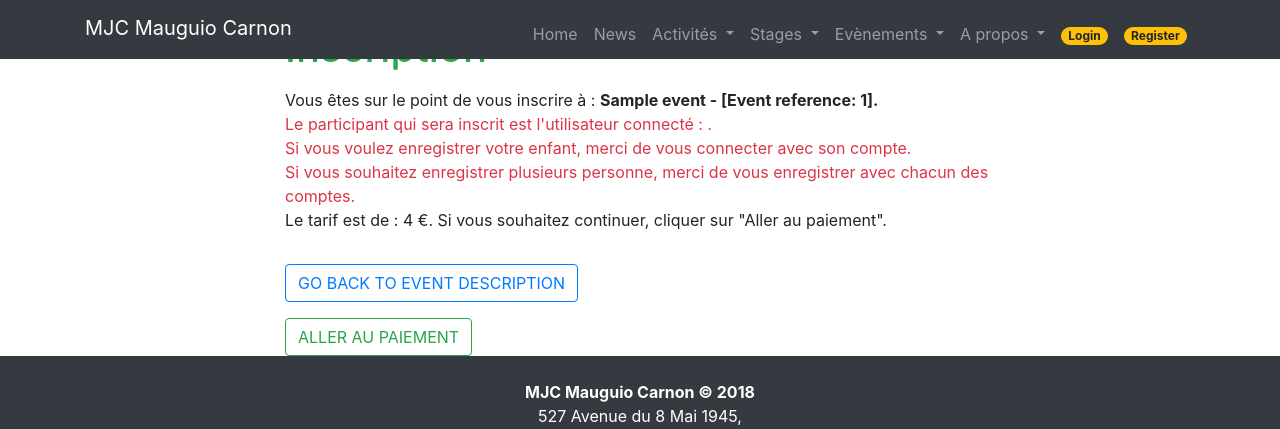
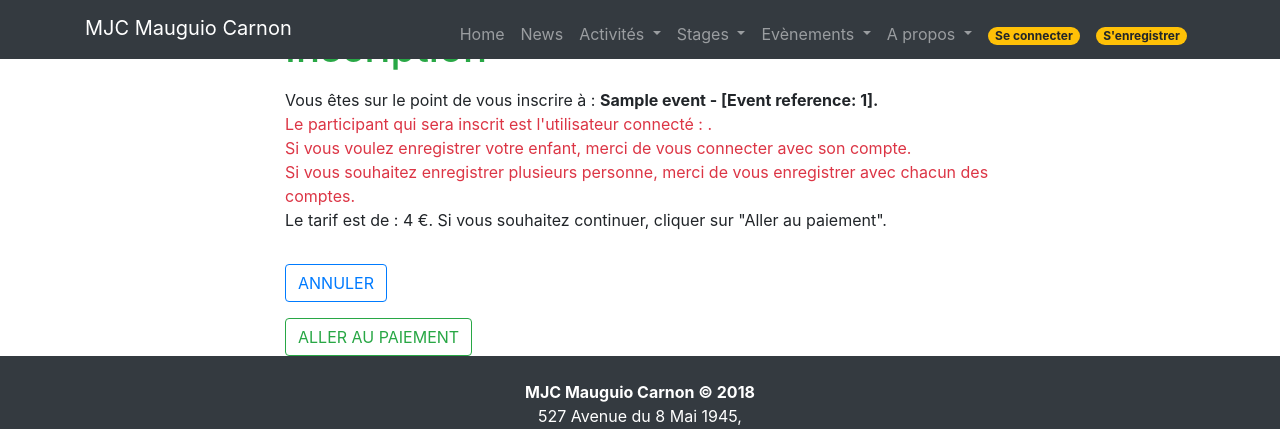
Before and after one commit to Xorast/project-Django, a Django app: template activities/templates/activities/event_registration.html in a window 1280 px wide; the page is wider, and only the part inside the window is pictured. Shown: the top 429 px of that part. Run offline with Django 3.2, Linux system fonts and the light colour scheme; the template is opened without the code that fills it: most values are stand-ins (such as "Sample title", 1, 10 or a date in 2020); some libraries are stand-ins or nearby versions.

Commit message:
French version

```diff
--- a/activities/templates/activities/event_registration.html
+++ b/activities/templates/activities/event_registration.html
@@ -21,7 +21,7 @@
             Le tarif est de : <span class="text-nowrap">{{ event.rate }} €.</span> Si vous souhaitez continuer, cliquer sur  "Aller au paiement".</p>
 
             <div class="mt-3">
-                <button class="btn btn-outline-primary mt-3 text-uppercase" onclick="goBack()">Go Back to event description</button>
+                <button class="btn btn-outline-primary mt-3 text-uppercase" onclick="goBack()">Annuler</button>
             </div>
 
             <div class="mt-3">
--- a/news/templates/news/news_list.html
+++ b/news/templates/news/news_list.html
@@ -31,7 +31,7 @@
                     <div class="col-lg-6">
                         <h2 class="card-title">{{ n.title    }}</h2>
                         <p class="card-text">  {{ n.content|truncatewords:100  }}</p>
-                        <a href="{% url 'news_details' n.id %}" class="btn btn-primary">Read More &rarr;</a>
+                        <a href="{% url 'news_details' n.id %}" class="btn btn-primary">Lire &rarr;</a>
                     </div>
 
                 </div>
--- a/templates/base.html
+++ b/templates/base.html
@@ -143,7 +143,7 @@
                         </li>
 
                         <!-- Logout -->
-                        <li class="nav-item"><a class="nav-link"    href="{% url 'Logout'   %}" ><span class="badge-nav-hover-danger badge badge-pill badge-danger">Logout</span></a>
+                        <li class="nav-item"><a class="nav-link"    href="{% url 'Logout'   %}" ><span class="badge-nav-hover-danger badge badge-pill badge-danger">Se déconnecter</span></a>
                         </li>
 
                         {% if user.is_superuser %}
@@ -155,11 +155,11 @@
                     {% else %}
 
                         <!-- Login -->
-                        <li class="nav-item"><a class="nav-link" href="{% url 'Login'    %}?next={{ request.path }}" ><span class="badge-nav-hover-warning badge badge-pill badge-warning">Login</span></a>
+                        <li class="nav-item"><a class="nav-link" href="{% url 'Login'    %}?next={{ request.path }}" ><span class="badge-nav-hover-warning badge badge-pill badge-warning">Se connecter</span></a>
                         </li>
 
                         <!-- Register -->
-                        <li class="nav-item"><a class="nav-link"    href="{% url 'Register' %}" ><span class="badge-nav-hover-warning badge badge-pill badge-warning">Register</span></a>
+                        <li class="nav-item"><a class="nav-link"    href="{% url 'Register' %}" ><span class="badge-nav-hover-warning badge badge-pill badge-warning">S'enregistrer</span></a>
                         </li>
 
                     {% endif %}
```
Also changed, not shown: views/templates/views/index.html (+4 -4 lines).
